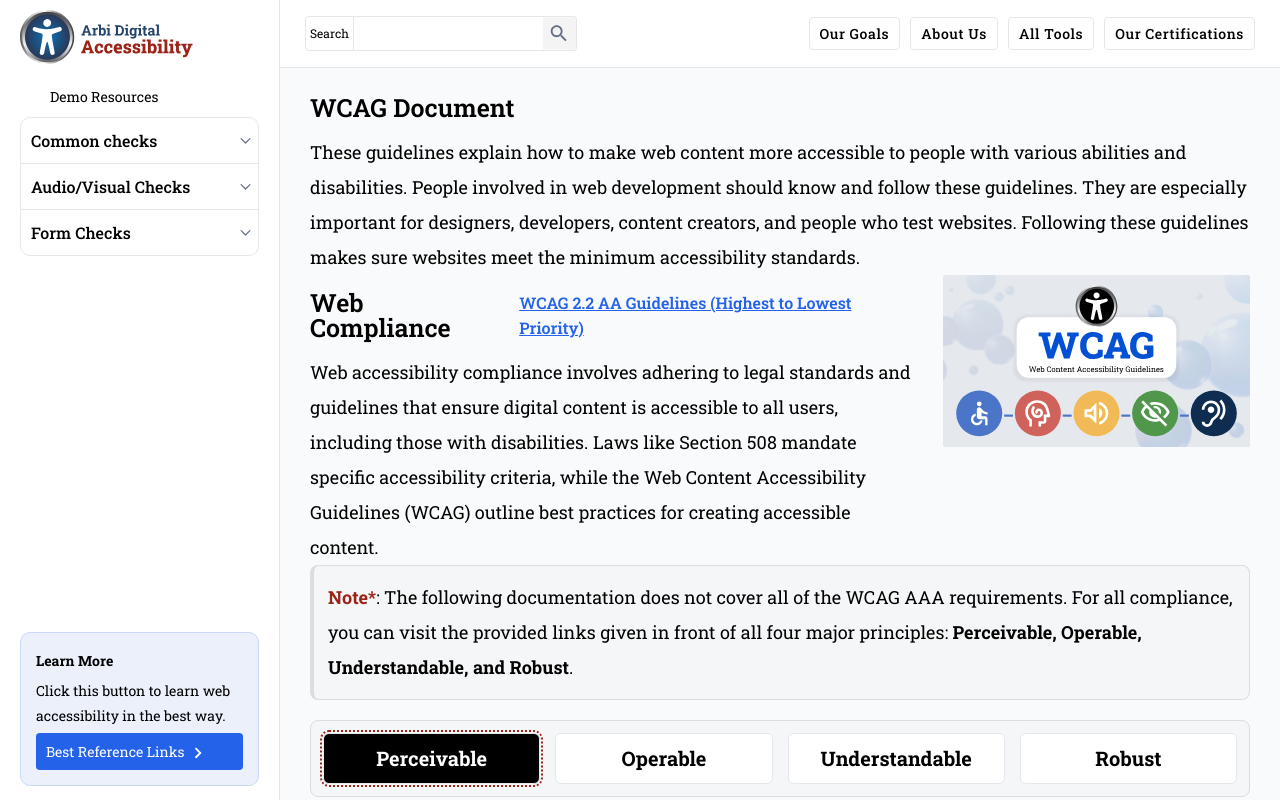
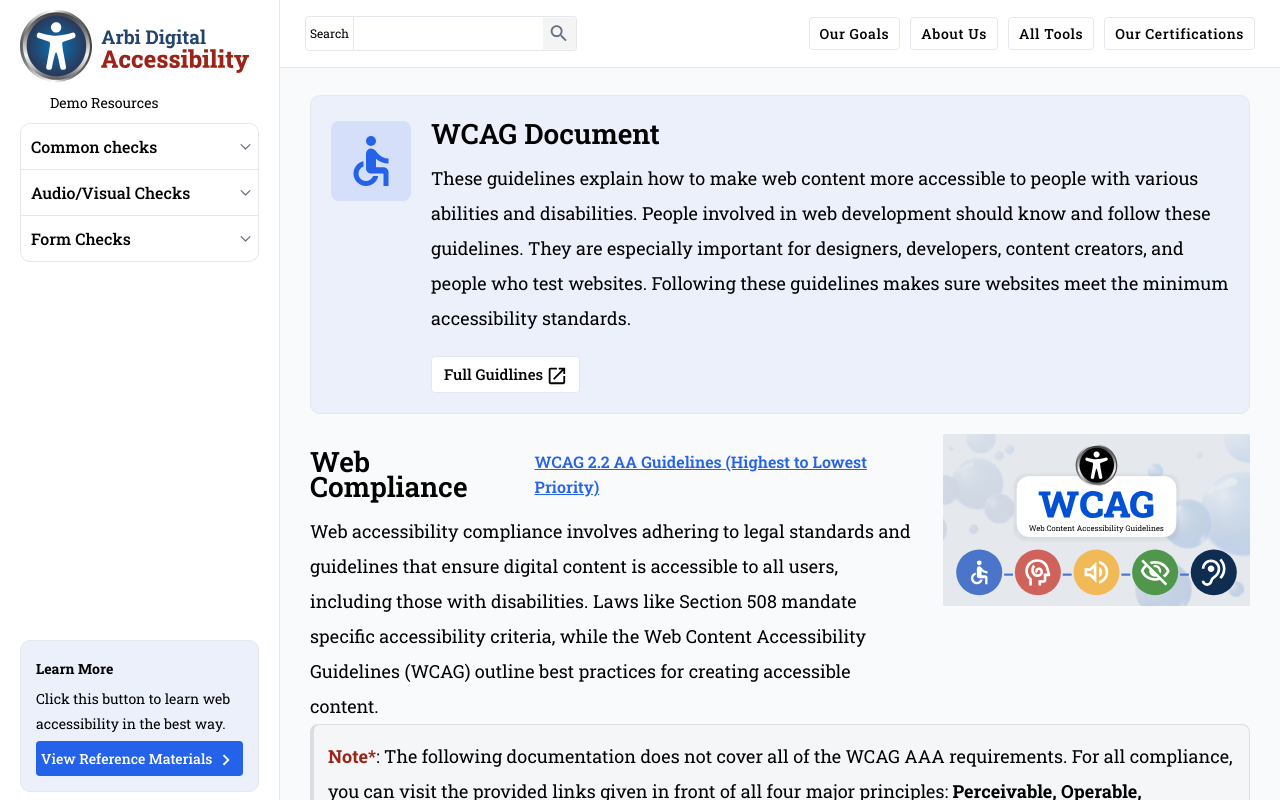
Before and after one commit to mubeenfayyaz20/arbisoft-digital-accessibility, a Next.js app in the folder arbi-digital-accessibility/: page / in a window 1280 px wide. Shown: the top 800 px of the page. Built offline with nearby package versions, Linux system fonts and the light colour scheme; some icons are missing.

Commit message:
fix: main page colored fixed

```diff
--- a/arbi-digital-accessibility/src/app/components/Sidebar.tsx
+++ b/arbi-digital-accessibility/src/app/components/Sidebar.tsx
@@ -86,7 +86,7 @@ const Sidebar = () => {
           </p>
           <Button
             className="mt-2"
-            text="Best Reference Links"
+            text="View Reference Materials"
             rounded={false}
             variant="filled"
             icon={<ChevronRightOutlined fontSize="large" />}
--- a/arbi-digital-accessibility/src/app/page.tsx
+++ b/arbi-digital-accessibility/src/app/page.tsx
@@ -3,7 +3,9 @@ import "@/app/styles/globals.scss";
 import Link from "next/link";
 import type { Metadata } from "next";
 import WcagPrinciples from "./components/wcagPrinciples/WcagPrinciples";
-
+import { AccessibleOutlined } from "@mui/icons-material";
+import Button from "@/app/components/Button";
+import { LaunchOutlined } from "@mui/icons-material";
 
 export const metadata: Metadata = {
   title: "Home | Arbi Digital Accessibility",
@@ -13,17 +15,28 @@ export const metadata: Metadata = {
 export default function Home() {
   return (
     <>
-      <div className="d-flex gap-2 align-items-center">
-        <h2 className="sub-title">WCAG Document</h2>
+      <div className="mainIconCard">
+          <AccessibleOutlined className="mainIcon" />
+          <div className="mainIconCard__inner">
+            <h2 className="sub-title">WCAG Document</h2>
+            <p className="plainText">
+              These guidelines explain how to make web content more accessible
+              to people with various abilities and disabilities. People involved
+              in web development should know and follow these guidelines. They
+              are especially important for designers, developers, content
+              creators, and people who test websites. Following these guidelines
+              makes sure websites meet the minimum accessibility standards.
+            </p>
+            <Button
+              className="margin-top-20 mt-0 customButton"
+              text="Full Guidlines"
+              rounded={false}
+              variant="outline"
+              icon={<LaunchOutlined fontSize="large" />}
+              href="/"
+            />
+          </div>
       </div>
-      <p className="plainText">
-        These guidelines explain how to make web content more accessible to
-        people with various abilities and disabilities. People involved in web
-        development should know and follow these guidelines. They are especially
-        important for designers, developers, content creators, and people who
-        test websites. Following these guidelines makes sure websites meet the
-        minimum accessibility standards.
-      </p>
       <div className="flex flex-col md:flex-row md:gap-8">
         <div className="md:w-2/3">
           <div className="flex flex-col sm:flex-row sm:items-center gap-2">
--- a/arbi-digital-accessibility/src/app/styles/components/Button.module.scss
+++ b/arbi-digital-accessibility/src/app/styles/components/Button.module.scss
@@ -2,9 +2,10 @@
 
 .buttonFilled {
   background-color: $shakespeare;
-  padding: 6px 10px;
+  padding: 5px;
   cursor: pointer;
-  font-size: 1.4rem;
+    font-size: 1.4rem;
+  font-weight: 500;
   &:hover {
     background-color: $primary-color;
   }
@@ -13,22 +14,27 @@
     outline-offset: 1.2px;
     outline-color: $link-color;
     background-color: $link-color;
-    padding: 6px 10px;
+    padding: 5px;
   }
 }
 
 .buttonOutline {
-  border:1px solid $shakespeare;
-  padding: 8px 12px;
+  border:1px solid $border-color;
+  padding: 5px 12px;
+  background-color: $white;
   cursor: pointer;
-  font-size: 1.4rem;
+  font-size: 1.5rem;
+  font-weight: 500;
+  color: $primary-color;
   &:hover {
     background-color: $primary-color;
+    color: $white;
   }
   &:focus{
     outline: 2.5px dotted;
     outline-offset: 1.2px;
     outline-color: $link-color;
-        padding: 6px 10px;
+    padding: 5px 12px;
   }
+
 }
--- a/arbi-digital-accessibility/src/app/styles/components/Sidebar.module.scss
+++ b/arbi-digital-accessibility/src/app/styles/components/Sidebar.module.scss
@@ -12,7 +12,7 @@
   z-index: 1;
 
   .logo {
-    padding-bottom: 12px;
+    width: 100%;
   }
 
   .demoLabel {
@@ -32,13 +32,13 @@
   }
 
   .sidebarNotification {
-    background-color: $polar;
+    background-color:$polar;
     border-radius: 10px;
     padding: 15px;
     font-size: 1.4rem;
     margin-bottom: 60px;
     margin-top: auto;
-    border: 1px solid $border-dark;
+    border: 1px solid $border-color;
     .learnMore {
       color: $primary-color;
       font-weight: bold;
@@ -76,7 +76,7 @@
 
 .sidebarLinksWrap {
   overflow-y: auto;
-  height: 500px;
+  height: 400px;
   scrollbar-width: thin;
   scrollbar-color: #4b5563 #1f2937;
 
--- a/arbi-digital-accessibility/src/app/styles/globals.scss
+++ b/arbi-digital-accessibility/src/app/styles/globals.scss
@@ -76,14 +76,14 @@ a {
 
 .mainContent {
   padding-left: 310px;
-  padding-top: 80px;
+  padding-top: 95px;
   width: 100%;
   padding-right: 30px;
 }
 
 .sub-title {
   font-weight: 600;
-  font-size: 2.5rem;
+  font-size: 2.8rem;
   background-image: none;
   margin: 15px 0;
 
@@ -264,3 +264,26 @@ pre {
     }
   }
 }
+
+.mainIconCard {
+  display: flex;
+  background-color: $polar;
+  border: 1px solid $border-color;
+  border-radius: 10px;
+  padding:10px 20px 20px 20px;
+  margin-bottom: 20px;
+  gap: 20px;
+  .mainIcon {
+    background-color: #d5dff9;
+    font-size: 80px;
+    color: $link-blue-color;
+    padding: 10px;
+    border-radius: 8px;
+    margin-top: 15px;
+
+  }
+
+  button {
+    width: fit-content;
+  }
+}
```
